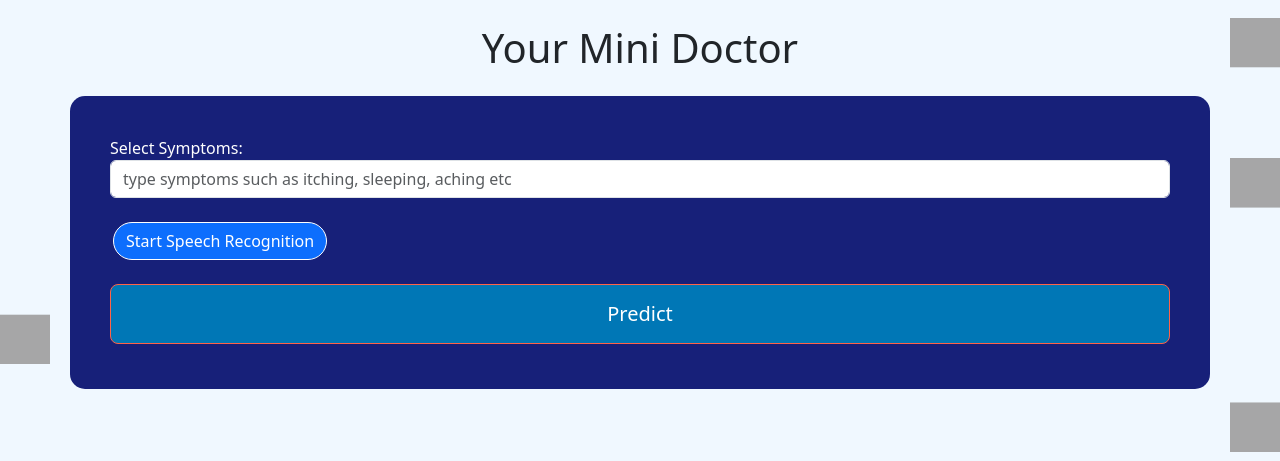
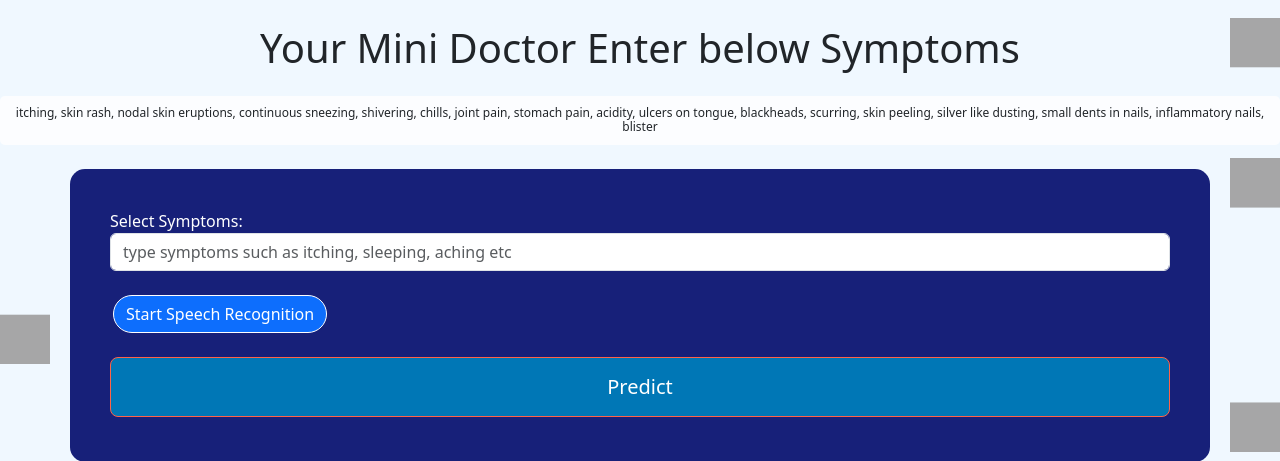
Before and after one commit to aloksingh1818/Ai_Doctor, a Flask app: page / in a window 1280 px wide. Shown: the part 66-527 px from the top of the page. Run offline with Flask 3, Linux system fonts and the light colour scheme; parts of the project's set-up code (start-up, migrations or seed data) failed here and were passed over; grey boxes are pictures that could not be loaded.

Commit message:
index.html

```diff
--- a/templates/index.html
+++ b/templates/index.html
@@ -92,7 +92,13 @@
 
 
 <!-- main form of page -->
-<h1 class="mt-4 my-4 text-center text-green">Your Mini Doctor</h1>
+<!-- <h1 class="mt-4 my-4 text-center text-green">Your Mini Doctor</h1> -->
+  <h1 class="mt-4 my-4 text-center ">Your Mini Doctor Enter below Symptoms
+<h6 class="mt-4 my-4 text-center text-green" style="font-size: 12px; background-color: rgba(255, 255, 255, 0.8); padding: 10px; border-radius: 5px;">
+    itching, skin rash, nodal skin eruptions, continuous sneezing, shivering, chills, joint pain, stomach pain, acidity, ulcers on tongue, blackheads, scurring, skin peeling, silver like dusting, small dents in nails, inflammatory nails, blister
+</h6>
+
+
 <div class="container my-4 mt-4" style="background: #172079; color: white; border-radius: 15px; padding: 40px;">
     <form action="/predict" method="post">
         <div class="form-group">
```
